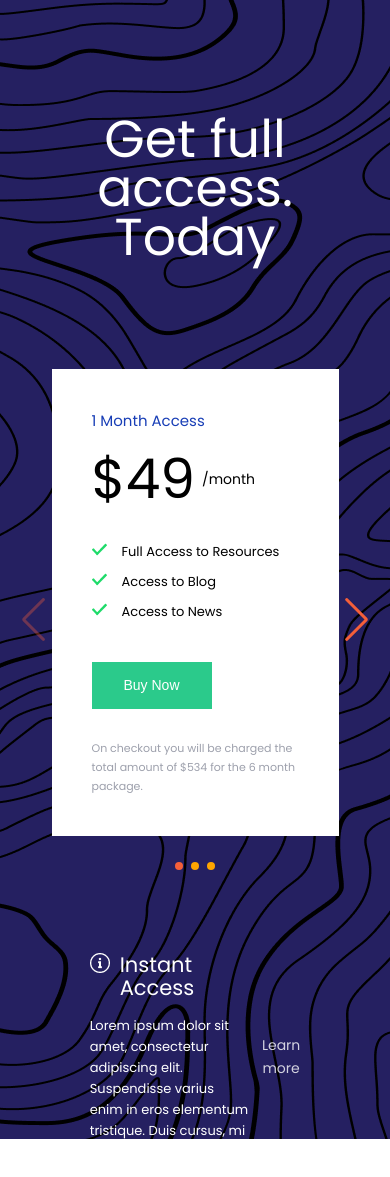
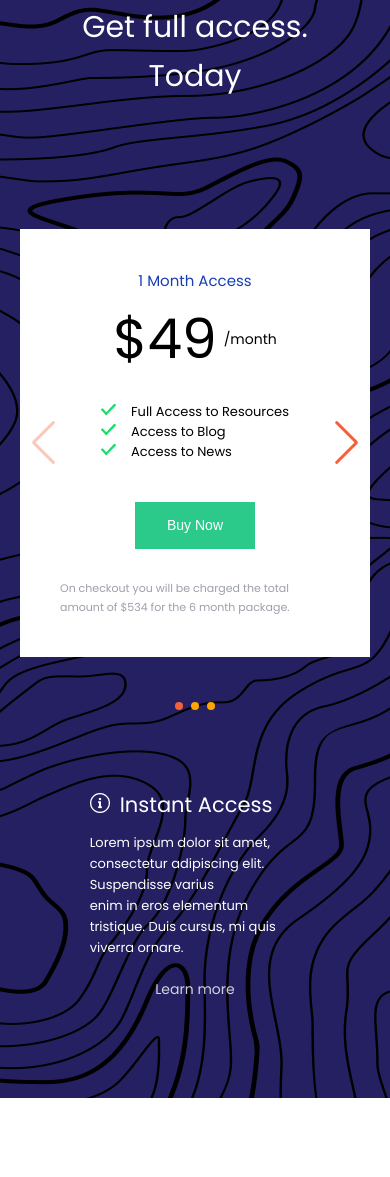
Before and after one commit to ArtemUholkov/Resource, a plain HTML site: page index.html in a window 390 px wide. Shown: the part 3820-4997 px from the top of the page. After the commit the page ends 4971 px from the top, so only its background shows below. Drawn offline with nearby package versions, Linux system fonts and the light colour scheme.

Commit message:
ready access

```diff
--- a/css/access.css
+++ b/css/access.css
@@ -38,7 +38,7 @@
 .swiper-button-prev,
 .swiper-button-next {
     color: var(--main-style-color);
-    margin: -5px;
+
 }
 
 .swiper-slide {
@@ -323,12 +323,39 @@ span.swiper-pagination-bullet.swiper-pagination-bullet-active {
 
 @media (max-width: 1050px) {
     .access_cards_wrapper {
-
-        width: 90%;
-        min-width: 360px;
-
+        width: 80%;
+        min-width: 350px;
     }
 
+    .access_card:hover {
+        transform: none;
+        transition: 0;
+    }
+
+    .access_card {
+        max-width: 550px;
+        align-items: center;
+        padding-left: 0;
+    }
+
+    .promo_content_wrapper {
+        display: flex;
+        flex-direction: column;
+        align-items: flex-start;
+    }
+
+    .access_card_sub_text {
+        padding-left: 40px;
+    }
+
+    .access_sub_info_content {
+        flex-direction: column;
+        gap: 20px;
+    }
+
+    .learn_more {
+        width: 100%;
+    }
 }
 
 @media (max-width: 640px) {
@@ -339,6 +366,14 @@ span.swiper-pagination-bullet.swiper-pagination-bullet-active {
 
     .resource_center-content_wrapper {
         margin: 0 auto;
+    }
+
+    .access_content_wrapper {
+        padding-top: 150px;
+    }
+
+    .access_title {
+        font-size: 30px;
     }
 }
 
@@ -372,7 +407,7 @@ span.swiper-pagination-bullet.swiper-pagination-bullet-active {
     }
 
     .blog_container {
-        padding-bottom: 470px;
+        padding-bottom: 550px;
     }
 
     .resource_center_card {
--- a/css/blog.css
+++ b/css/blog.css
@@ -297,3 +297,10 @@
         height: 250px;
     }
 }
+
+@media (max-width: 590px) {
+    .blog_container {
+        padding-bottom: 100px;
+    }
+
+}
--- a/index.html
+++ b/index.html
@@ -183,6 +183,7 @@
                                     <span class="access_card_price">$49</span>
                                     <span class="access_card_price-dur">/month</span>
                                 </div>
+                                <div class="promo_content_wrapper">
                                     <div class="access_card_promo">
                                         <img src="img/access/icon.png" alt="icon" class="access_icon">
                                         <span class="access_card_promo_text">Full Access to Resources</span>
@@ -194,6 +195,7 @@
                                     <div class="access_card_promo">
                                         <img src="img/access/icon.png" alt="icon" class="access_icon">
                                         <span class="access_card_promo_text">Access to News</span>
+                                    </div>
                                 </div>
                                 <button class="button access_button">Buy Now</button>
                                 <span class="access_card_sub_text">On checkout you will be charged the total amount of
@@ -212,6 +214,7 @@
                                     <span class="access_card_price">$67</span>
                                     <span class="access_card_price-dur">/month</span>
                                 </div>
+                                <div class="promo_content_wrapper">
                                     <div class="access_card_promo">
                                         <img src="img/access/icon.png" alt="icon" class="access_icon">
                                         <span class="access_card_promo_text">Full Access to Resources</span>
@@ -223,6 +226,7 @@
                                     <div class="access_card_promo">
                                         <img src="img/access/icon.png" alt="icon" class="access_icon">
                                         <span class="access_card_promo_text">Access to News</span>
+                                    </div>
                                 </div>
                                 <button class="button access_button">Buy Now</button>
                                 <span class="access_card_sub_text">On checkout you will be charged the total amount of
@@ -241,6 +245,7 @@
                                     <span class="access_card_price">$89</span>
                                     <span class="access_card_price-dur">/month</span>
                                 </div>
+                                <div class="promo_content_wrapper">
                                     <div class="access_card_promo">
                                         <img src="img/access/icon.png" alt="icon" class="access_icon">
                                         <span class="access_card_promo_text">Full Access to Resources</span>
@@ -252,6 +257,7 @@
                                     <div class="access_card_promo">
                                         <img src="img/access/icon.png" alt="icon" class="access_icon">
                                         <span class="access_card_promo_text">Access to News</span>
+                                    </div>
                                 </div>
                                 <button class="button access_button">Buy Now</button>
                                 <span class="access_card_sub_text">On checkout you will be charged the total amount of
```
Lines whose indentation alone changed are shown as unchanged.
